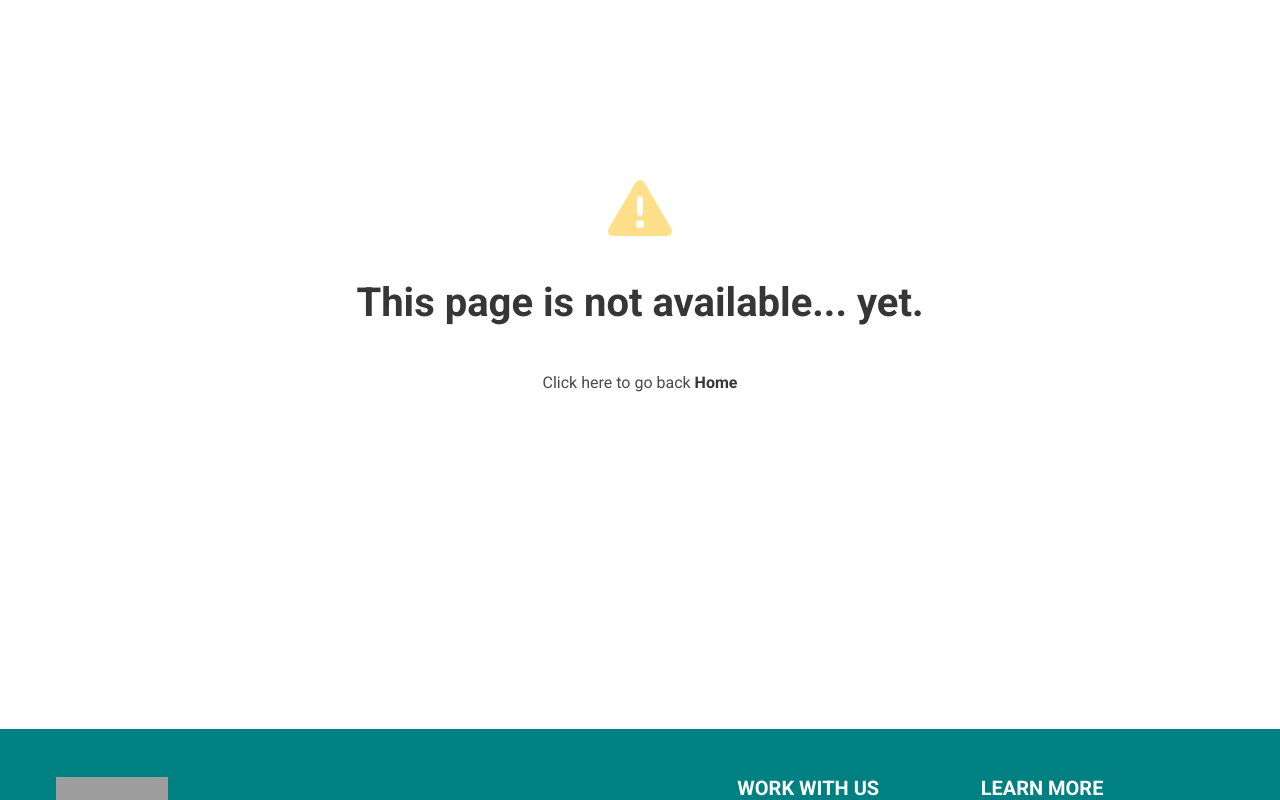
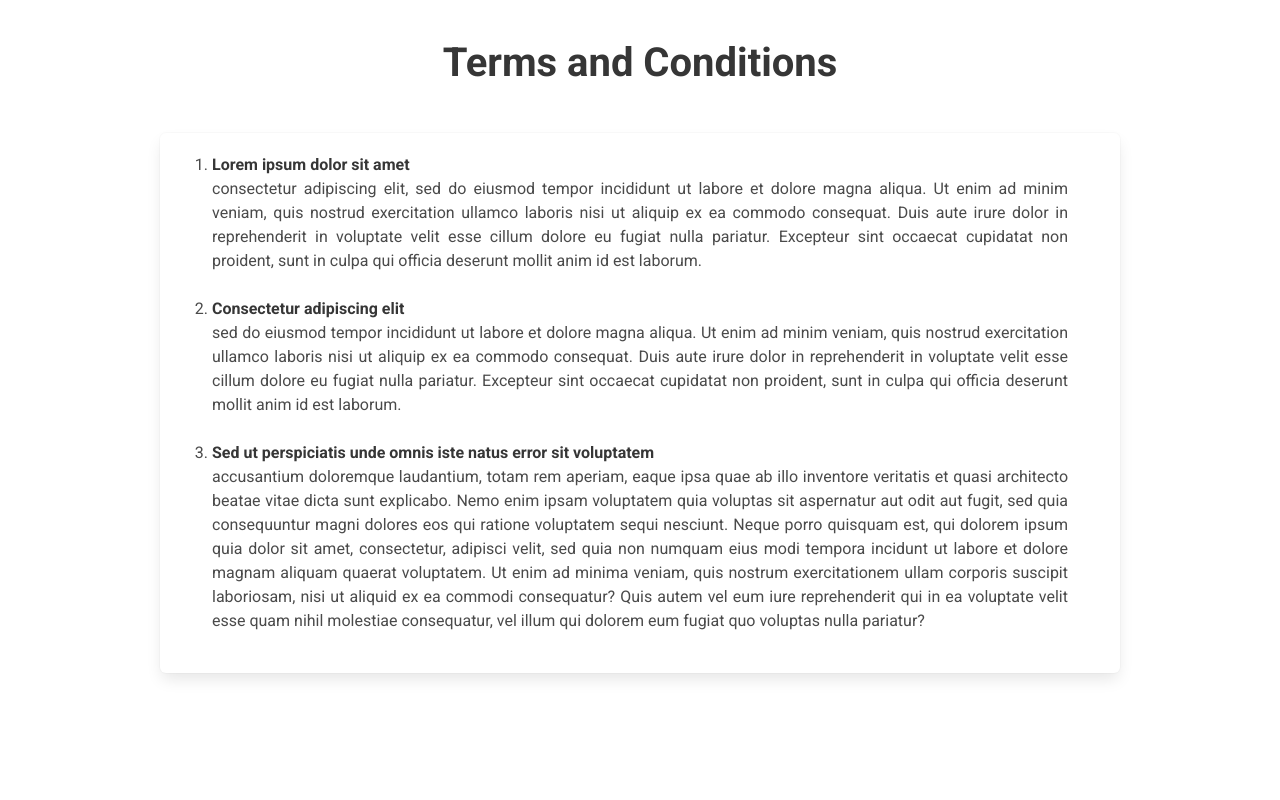
Before and after one commit to shaun2398/enrollment-app, a Next.js app: page /info/terms in a window 1280 px wide. Before the commit this address had no page. Shown: the part 240-1040 px from the top of the page. Built offline with nearby package versions, Linux system fonts and the light colour scheme; grey boxes are pictures that could not be loaded.

Commit message:
added-additional-info-pages

```diff
--- a/components/Checkbox.js
+++ b/components/Checkbox.js
@@ -6,7 +6,7 @@ export default function Checkbox(props) {
     const { toggleAgree, label } = props
   return (
     <label class="checkbox">
-      <p class="has-text-justified py-5">
+      <p class="has-text-justified has-text-centered py-5">
         <input type="checkbox" onClick={toggleAgree} />
         {label}
       </p>
--- a/components/Footer.js
+++ b/components/Footer.js
@@ -50,7 +50,7 @@ export default function Footer() {
           <h4 className="is-uppercase has-text-white">learn more</h4>
           <br />
           <p>
-            <a href="/info/terms-and-conditions">Terms and Conditions</a>
+            <a href="/info/terms">Terms and Conditions</a>
           </p>
           <br />
           <p>
@@ -58,7 +58,7 @@ export default function Footer() {
           </p>
           <br />
           <p>
-            <a href="/info/privacy-policy">Privacy Policy</a>
+            <a href="/info/faqs">FAQs</a>
           </p>
         </div>
       </div>
--- a/components/SectionTitle.js
+++ b/components/SectionTitle.js
@@ -4,7 +4,7 @@ export default function SectionTitle(props) {
     const {name} = props
   return (
     <div class='container my-6'>
-      <h1 className="title is-size-1 my-6">{name}</h1>
+      <h3 className="title is-size-3 my-6">{name}</h3>
     </div>
   )
 }
--- /dev/null
+++ b/pages/info/terms.js
@@ -0,0 +1,77 @@
+import React from 'react'
+
+import SectionTitle from '../../components/SectionTitle';
+
+import styles from '../../styles/Terms.module.css'
+
+export default function terms() {
+  return (
+    <section class="section is-medium has-text-centered">
+      <SectionTitle name="Terms and Conditions" />
+      <div class="container box is-size-5-mobile">
+        <div className={styles.terms}>
+          <ol>
+            <li>
+              <strong>Lorem ipsum dolor sit amet</strong> <br /> consectetur
+              adipiscing elit, sed do eiusmod tempor incididunt ut labore et
+              dolore magna aliqua. Ut enim ad minim veniam, quis nostrud
+              exercitation ullamco laboris nisi ut aliquip ex ea commodo
+              consequat. Duis aute irure dolor in reprehenderit in voluptate
+              velit esse cillum dolore eu fugiat nulla pariatur. Excepteur sint
+              occaecat cupidatat non proident, sunt in culpa qui officia
+              deserunt mollit anim id est laborum.
+            </li>
+            <br />
+            <li>
+              <strong>Consectetur adipiscing elit</strong> <br /> sed do eiusmod
+              tempor incididunt ut labore et dolore magna aliqua. Ut enim ad
+              minim veniam, quis nostrud exercitation ullamco laboris nisi ut
+              aliquip ex ea commodo consequat. Duis aute irure dolor in
+              reprehenderit in voluptate velit esse cillum dolore eu fugiat
+              nulla pariatur. Excepteur sint occaecat cupidatat non proident,
+              sunt in culpa qui officia deserunt mollit anim id est laborum.
+            </li>
+            <br />
+            <li>
+              <strong>
+                Sed ut perspiciatis unde omnis iste natus error sit voluptatem
+              </strong>
+              <br />
+              accusantium doloremque laudantium, totam rem aperiam, eaque ipsa
+              quae ab illo inventore veritatis et quasi architecto beatae vitae
+              dicta sunt explicabo. Nemo enim ipsam voluptatem quia voluptas sit
+              aspernatur aut odit aut fugit, sed quia consequuntur magni dolores
+              eos qui ratione voluptatem sequi nesciunt. Neque porro quisquam
+              est, qui dolorem ipsum quia dolor sit amet, consectetur, adipisci
+              velit, sed quia non numquam eius modi tempora incidunt ut labore
+              et dolore magnam aliquam quaerat voluptatem. Ut enim ad minima
+              veniam, quis nostrum exercitationem ullam corporis suscipit
+              laboriosam, nisi ut aliquid ex ea commodi consequatur? Quis autem
+              vel eum iure reprehenderit qui in ea voluptate velit esse quam
+              nihil molestiae consequatur, vel illum qui dolorem eum fugiat quo
+              voluptas nulla pariatur?
+            </li>
+            <br />
+            <li>
+              <strong>At vero eos et accusamus</strong>
+              <br />
+              et iusto odio dignissimos ducimus qui blanditiis praesentium
+              voluptatum deleniti atque corrupti quos dolores et quas molestias
+              excepturi sint occaecati cupiditate non provident, similique sunt
+              in culpa qui officia deserunt mollitia animi, id est laborum et
+              dolorum fuga. Et harum quidem rerum facilis est et expedita
+              distinctio. Nam libero tempore, cum soluta nobis est eligendi
+              optio cumque nihil impedit quo minus id quod maxime placeat facere
+              possimus, omnis voluptas assumenda est, omnis dolor repellendus.
+              Temporibus autem quibusdam et aut officiis debitis aut rerum
+              necessitatibus saepe eveniet ut et voluptates repudiandae sint et
+              molestiae non recusandae. Itaque earum rerum hic tenetur a
+              sapiente delectus, ut aut reiciendis voluptatibus maiores alias
+              consequatur aut perferendis doloribus asperiores repellat.
+            </li>
+          </ol>
+        </div>
+      </div>
+    </section>
+  );
+}
--- /dev/null
+++ b/styles/Terms.module.css
@@ -0,0 +1,9 @@
+.terms{
+    overflow: auto;
+    width: 100%;
+    height: 500px;
+    margin: auto;
+    text-align: justify;
+    text-justify: inter-word;
+    padding: 0 2em;
+}
```
Also changed, not shown: components/Box.js (added, +11 -0 lines), pages/info/contacts.js (added, +75 -0 lines), pages/info/faqs.js (added, +20 -0 lines), pages/info/service/index.js (added, +37 -0 lines), pages/info/services.js (+0 -7 lines), styles/Contacts.module.css (added, +24 -0 lines), public/contact_page.jpg (added), 1 other file (tests, documents, lock files or other folders).
